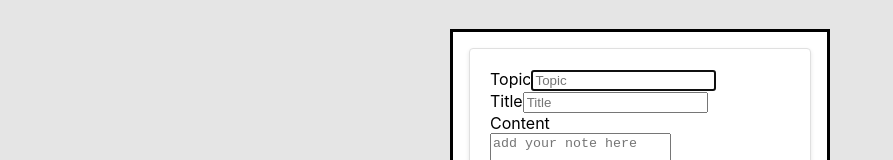
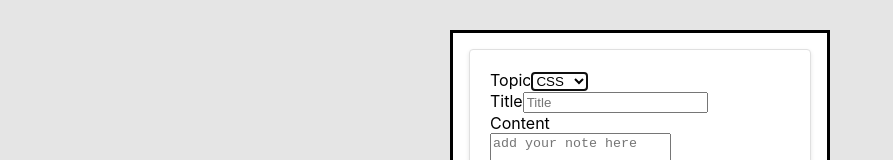
Before and after one commit to adheremo65/My-react-project1, a React (Create React App) app: page / in a window 1280 px wide. Both pictures are taken after typing "Sample" into the empty fields and a click on the button "ADD+". Shown: the part 257-417 px from the top of the page, without its empty margins (0-893 px from the left). Built offline with nearby package versions, Linux system fonts and the light colour scheme; no server answers.

Commit message:
Topic select option add

```diff
--- a/src/Project/Form.js
+++ b/src/Project/Form.js
@@ -19,7 +19,11 @@ export default function Form({ onFormSubmitted }) {
       <div className="form">
         <label>
           Topic
-          <input placeholder="Topic" type="text" name="Topic" />
+          <select name="Topic">
+            <option>CSS</option>
+            <option>JS</option>
+            <option>React</option>
+          </select>
         </label>
         <br />
         <label>
@@ -39,7 +43,7 @@ export default function Form({ onFormSubmitted }) {
         <br />
         <label>
           Link
-          <input type="text" name="Script" href=""/>
+          <input type="text" name="Script" href="" />
         </label>
       </div>
       <button type="submit">save</button>
```
